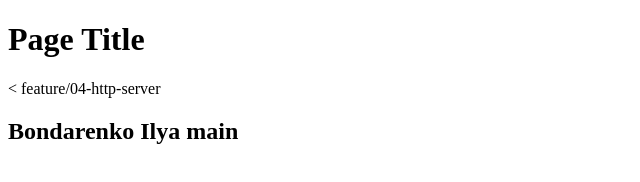
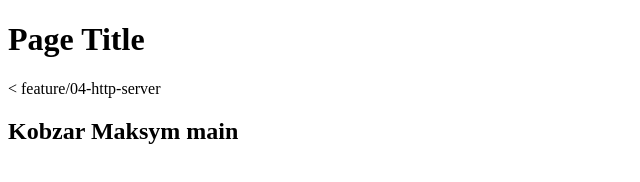
Before and after one commit to mvkobzar-max/git-test, a website: page index.html in a window 1280 px wide. Shown: the full height of the page, 0-640 px from the left. Drawn offline with Linux system fonts and the light colour scheme.

Commit message:
Update index.html

```diff
--- a/index.html
+++ b/index.html
@@ -10,7 +10,7 @@
 <body>
    <h1>Page Title</h1>
 < feature/04-http-server
-   <h2>Bondarenko Ilya</
+   <h2>Kobzar Maksym</
 > main
 </body>
 
```
